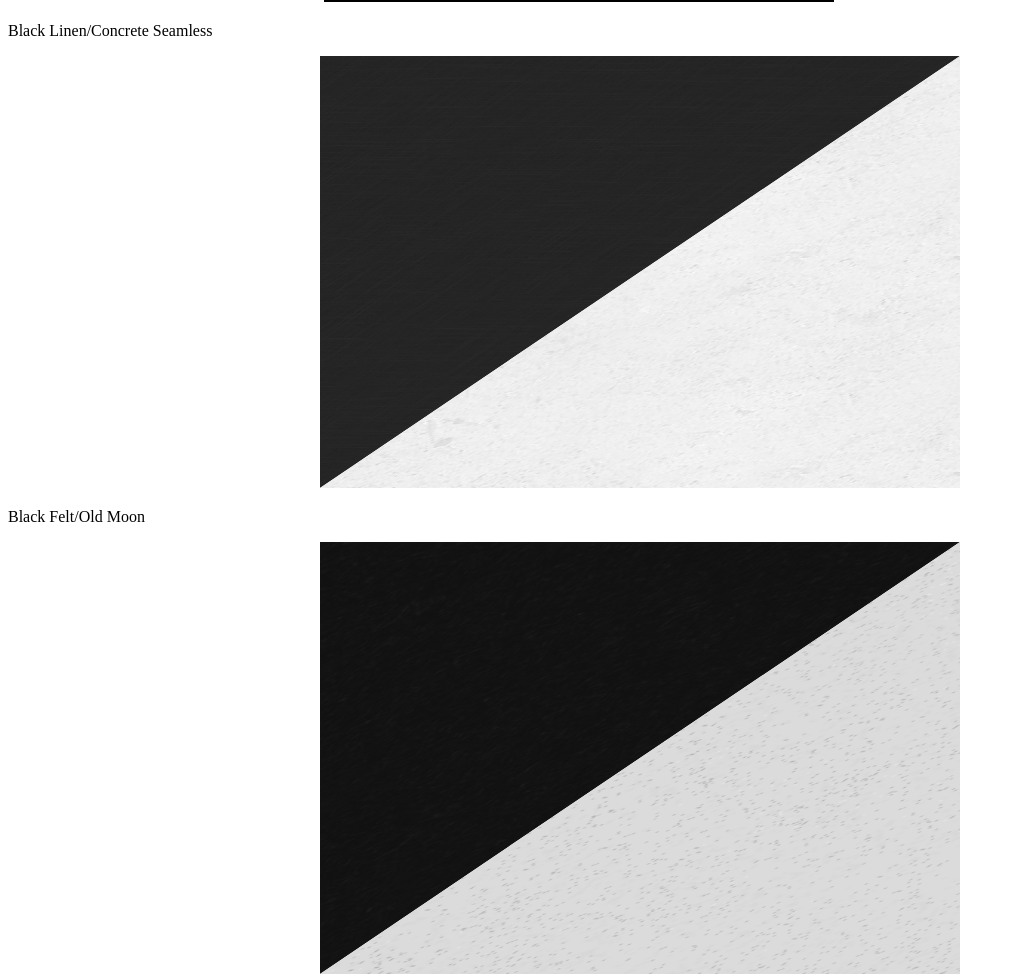
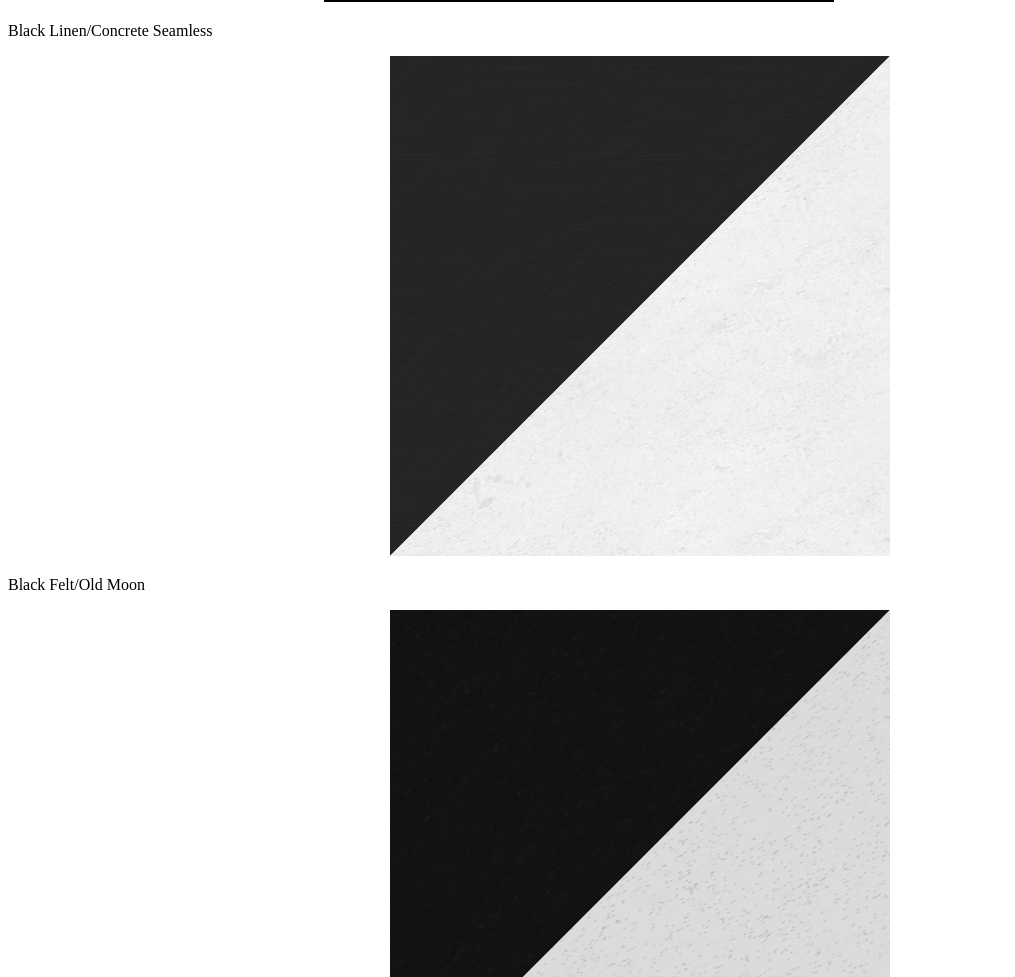
Before and after one commit to ekubokirs/halfsquare, a plain HTML site: page index.html in a window 1280 px wide. Shown: the part 1058-2035 px from the top of the page, without its empty margins (0-1015 px from the left). Drawn offline with Linux system fonts and the light colour scheme.

Commit message:
made into squares

```diff
--- a/style.css
+++ b/style.css
@@ -34,7 +34,7 @@
   overflow: hidden;
   position: relative;
   margin: 0 auto;
-  width: 40em; height: 27em;
+  width: 500px; height: 500px;
 }
 .option, .option img { width: 100%; height: 100%; }
 .option {
@@ -43,7 +43,8 @@
   /* arctan(27 / 40) = 34.01935deg
    * need to skew by 90deg - 34.01935deg = 55.98065deg
   */
-  transform: skewX(-55.98deg);
+  /*transform: skewX(-55.98deg);*/
+  transform: skewX(-45deg);
 }
 .option:first-child {
   /*left: -.25em;*/
@@ -63,7 +64,7 @@
 /*.option img:hover { opacity: 1; }*/
 .option img, .option:after {
   /*border: solid green 10px;*/
-  transform: skewX(55.98deg);
+  /*transform: skewX(55.98deg);*/
   transform-origin: inherit;
 }
 /*.option:after {
```
